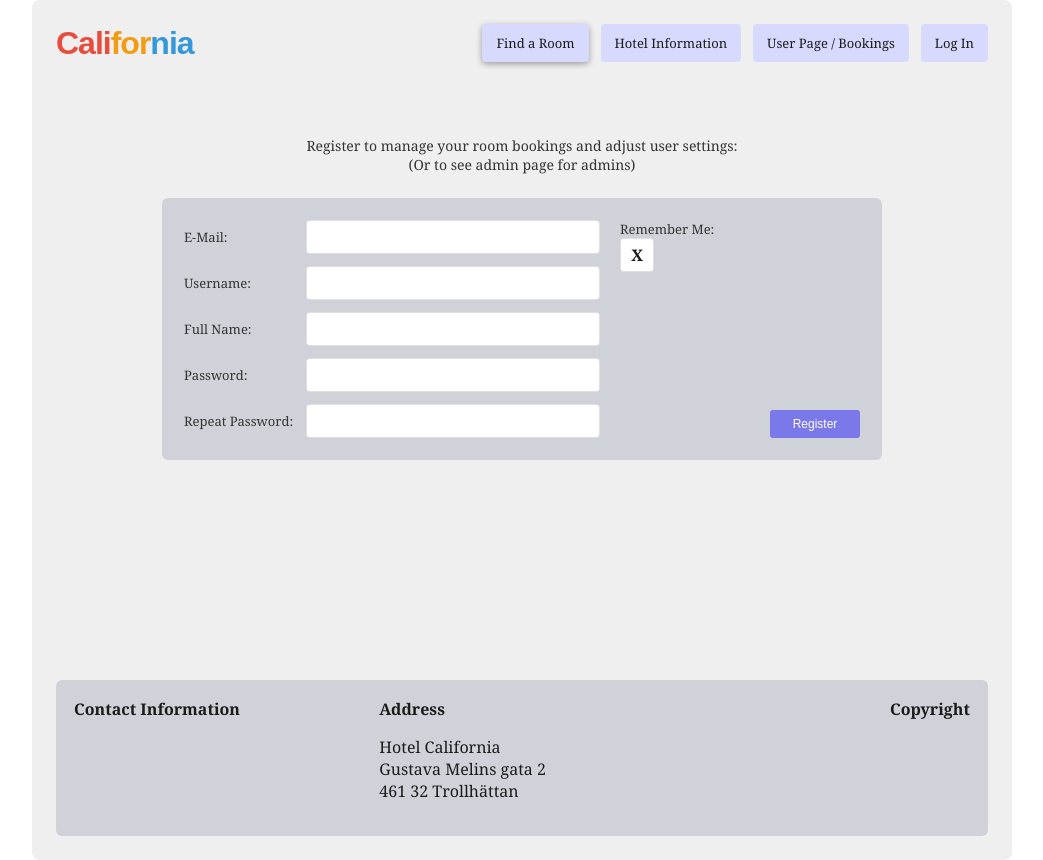
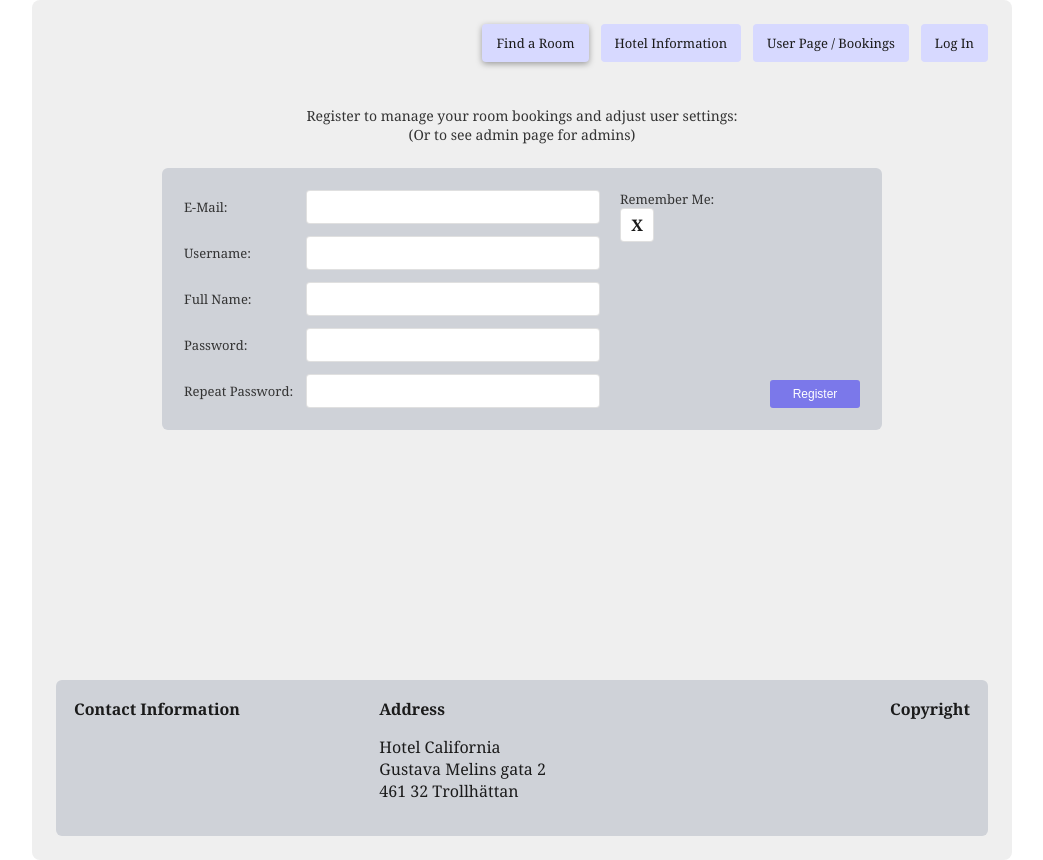
Before and after one commit to ohlac/hotel-booking-system, a plain HTML site: page client/register.html in a window 1280 px wide. Shown: the whole page, without its empty margins (118-1161 px from the left). Drawn offline with Linux system fonts and the light colour scheme.

Commit message:
Updated homepage layout

```diff
--- a/client/register.html
+++ b/client/register.html
@@ -11,10 +11,6 @@
 
 <main class="main-box">
 
-  <section class="top-area">
-        <div class="logo-text">
-          <span class="c1">Cali</span><span class="c2">for</span><span class="c3">nia</span>
-        </div>
 
 
         <nav class="nav">
```
Also changed, not shown: client/index.html (+3 -2 lines).
